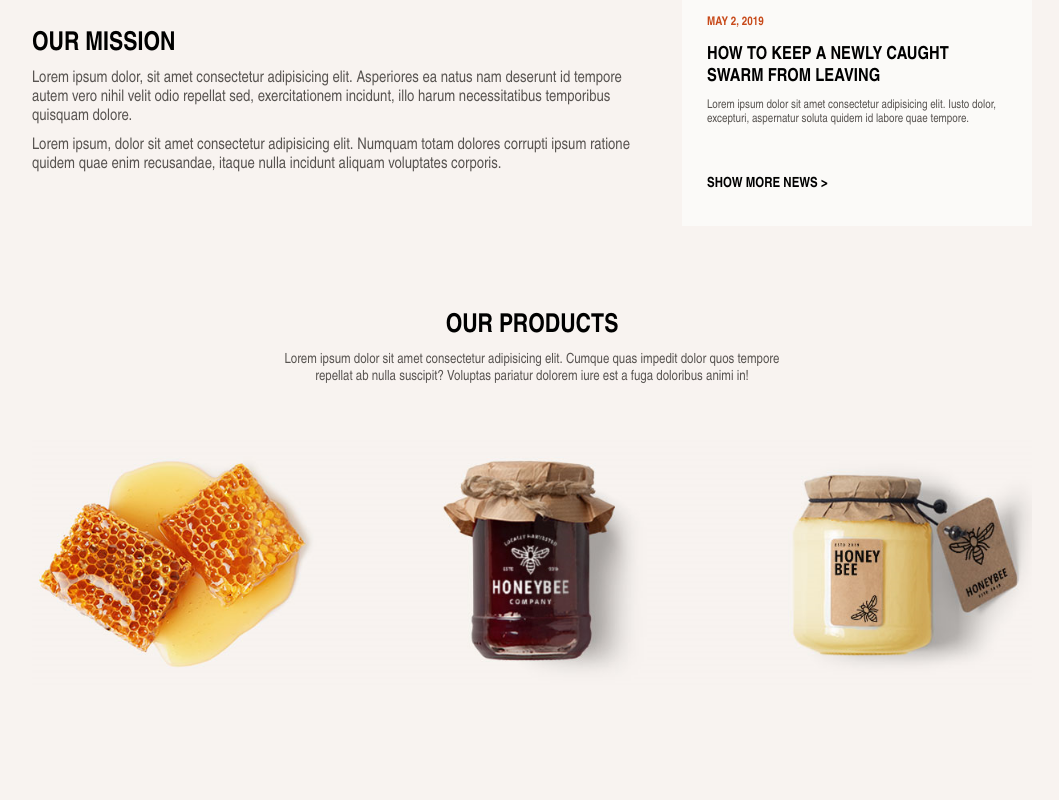
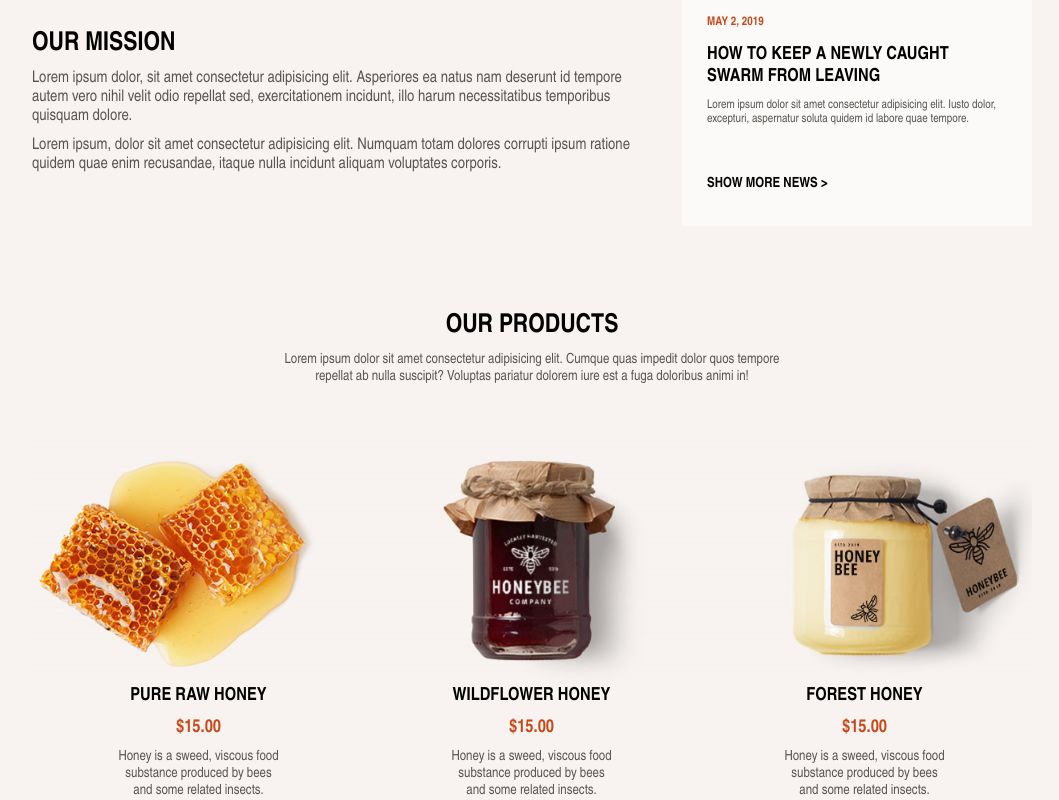
Before and after one commit to ArturasKi/7-honeybee, a website: page index.html in a window 1280 px wide. Shown: the part 1162-1962 px from the top of the page, without its empty margins (108-1167 px from the left). Before the commit the page ends 1847 px from the top, so only its background shows below. Drawn offline with Linux system fonts and the light colour scheme.

Commit message:
Product description

```diff
--- a/css/main.css
+++ b/css/main.css
@@ -154,3 +154,26 @@
     float: left;
     margin-top: 50px;
 }
+
+.product-info {
+    width: 33.3%;
+    float: left;
+}
+
+.h-5 {
+    width: 100%;
+    float: left;
+    font-weight: bold;
+    font-size: 18px;
+    text-align: center;
+}
+
+.cost {
+    width: 100%;
+    float: left;
+    margin-top: 10px;
+    font-weight: bold;
+    font-size: 18px;
+    color: #C74919;
+    text-align: center;
+}
--- a/index.html
+++ b/index.html
@@ -56,6 +56,21 @@
             <p class="text-3">Lorem ipsum dolor sit amet consectetur adipisicing elit. Cumque quas impedit dolor quos tempore repellat ab nulla suscipit? Voluptas pariatur dolorem iure est a fuga  doloribus animi in!</p>
             <img src="./img/products.png" class="img-products">
         </div>
+        <div class="product-info">
+            <p class="h-5">PURE RAW HONEY</p>
+            <p class="cost">$15.00</p>
+            <p class="text-3">Honey is a sweed, viscous food substance produced by bees and some related insects.</p>
+        </div>
+        <div class="product-info">
+            <p class="h-5">WILDFLOWER HONEY</p>
+            <p class="cost">$15.00</p>
+            <p class="text-3">Honey is a sweed, viscous food substance produced by bees and some related insects.</p>
+        </div>
+        <div class="product-info">
+            <p class="h-5">FOREST HONEY</p>
+            <p class="cost">$15.00</p>
+            <p class="text-3">Honey is a sweed, viscous food substance produced by bees and some related insects.</p>
+        </div>
     </main>
     <footer>
 
```
